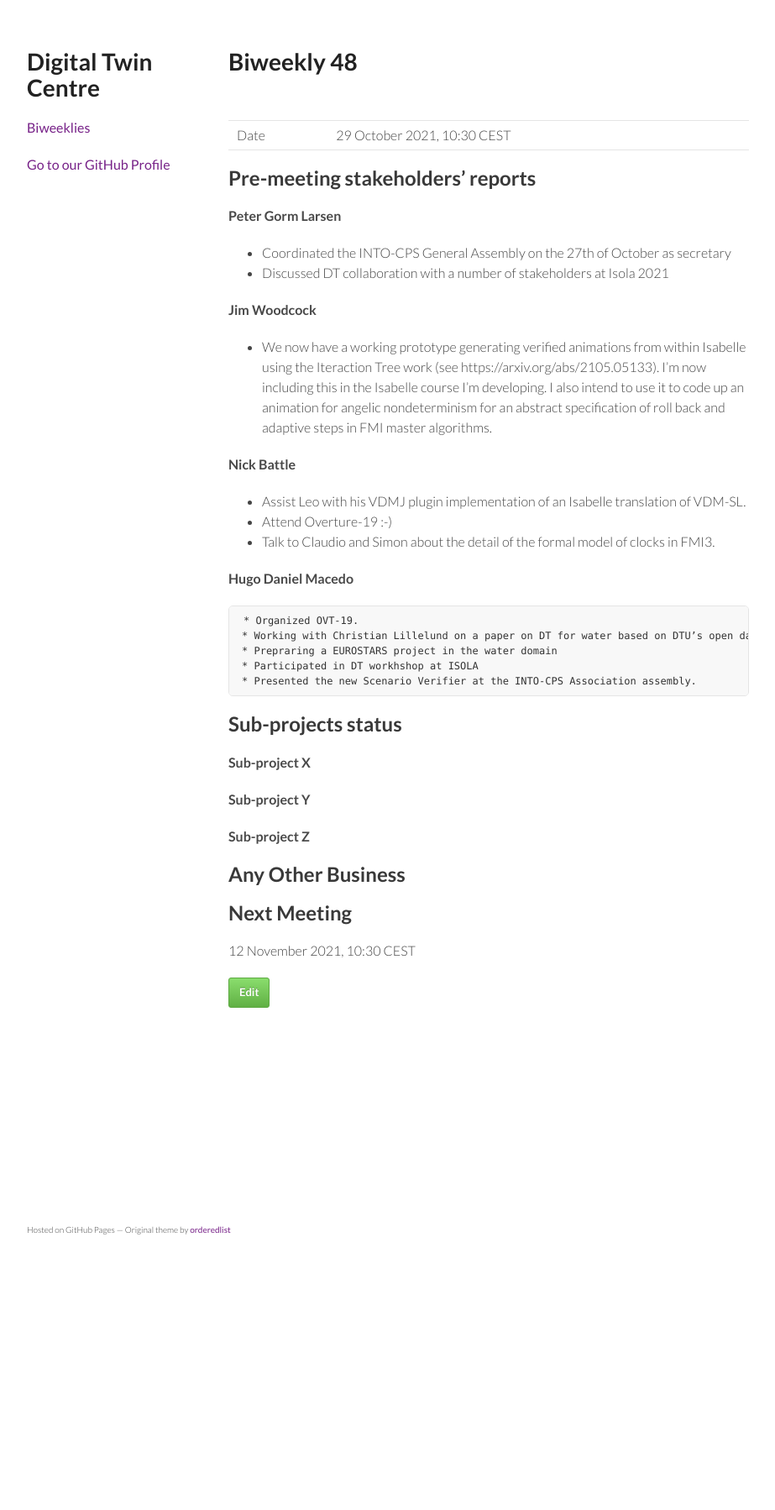
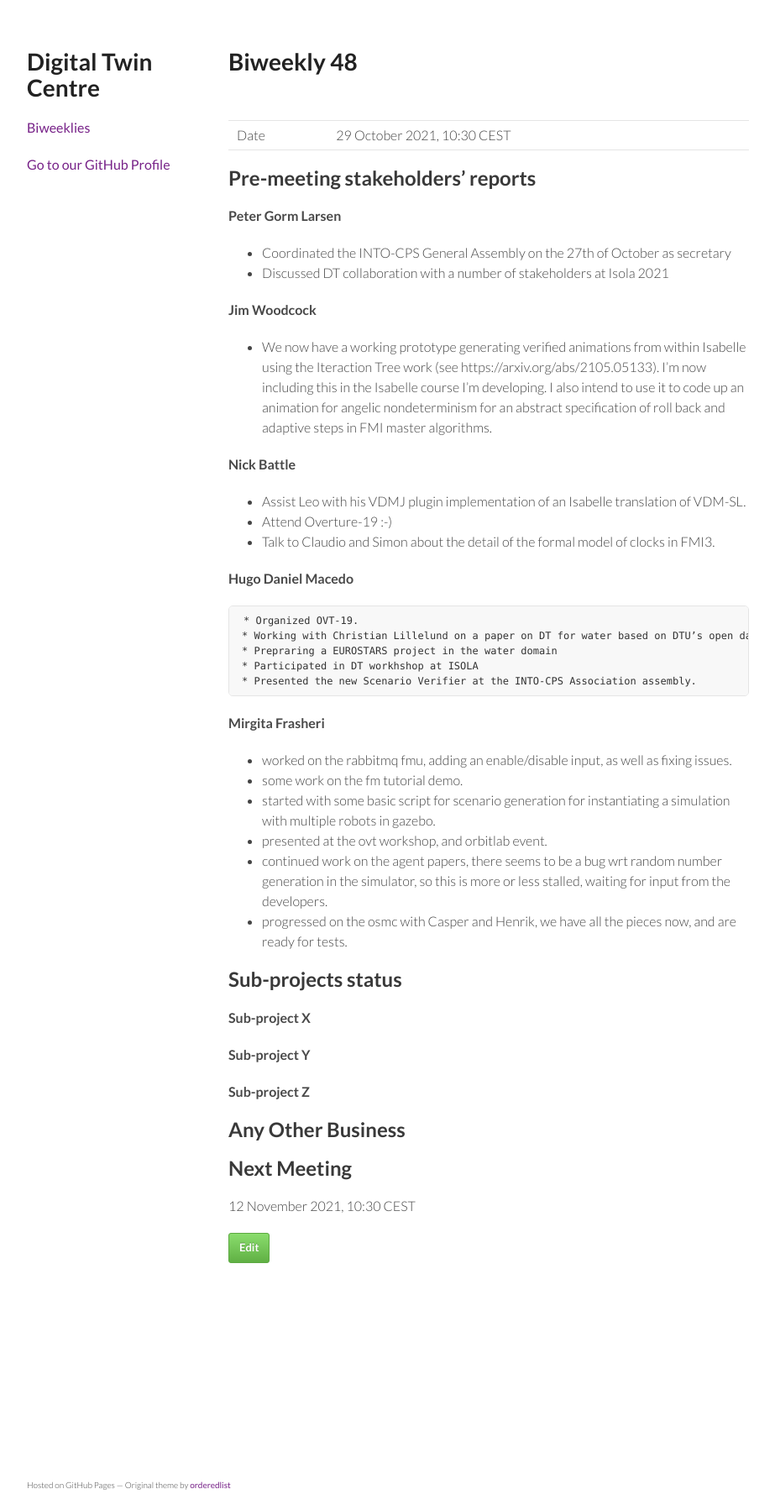
Before and after one commit to digitaltwincentre/digitaltwincentre.github.io, a Jekyll site: the page built from _biweeklies/Biweekly-48.md, in a window 1280 px wide. Shown: the whole page at 84% size, without its empty margins (178-1101 px from the left). Built offline with Jekyll 4.4.1, drawn with Linux system fonts in a browser that asks for light colours; nearby versions of some CDN libraries; before the commit the page ends 1494 px from its top, so only the background shows below that.

Commit message:
Update Biweekly-48.md

```diff
--- a/_biweeklies/Biweekly-48.md
+++ b/_biweeklies/Biweekly-48.md
@@ -40,6 +40,15 @@ date: 29 October 2021, 1030 CEST
     * Participated in DT workhshop at ISOLA
     * Presented the new Scenario Verifier at the INTO-CPS Association assembly.
 
+#### Mirgita Frasheri
+* worked on the rabbitmq fmu, adding an enable/disable input, as well as fixing issues.
+* some work on the fm tutorial demo.
+* started with some basic script for scenario generation for instantiating a simulation with multiple robots in gazebo.
+* presented at the ovt workshop, and orbitlab event.
+* continued work on the agent papers, there seems to be a bug wrt random number generation in the simulator, so this is more or less stalled, waiting for input from the developers.
+* progressed on the osmc with Casper and Henrik, we have all the pieces now, and are ready for tests.
+
+
 ## Sub-projects status
 
 
```
